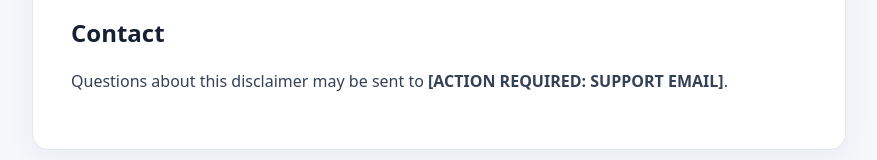
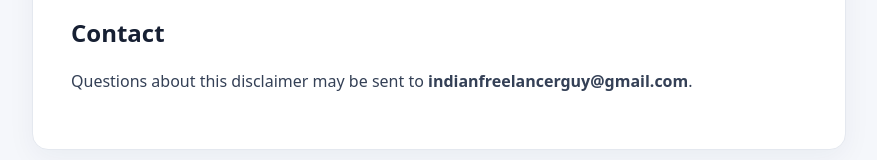
Before and after one commit to salmanalihere/ludo-offline-legal, a plain HTML site: page disclaimer.html in a window 1280 px wide. Shown: the part 1060-1220 px from the top of the page, without its empty margins (201-1078 px from the left). Drawn offline with Linux system fonts and the light colour scheme.

Commit message:
Update disclaimer.html with operator contact details

```diff
--- a/disclaimer.html
+++ b/disclaimer.html
@@ -21,5 +21,5 @@
 <h2>No affiliation</h2>
 <p>Ludo Offline is an independently operated game and is not affiliated with, sponsored by, or endorsed by Google or any app-store provider. Any third-party trademarks belong to their respective owners.</p>
 <h2>Contact</h2>
-<p>Questions about this disclaimer may be sent to <strong>[ACTION REQUIRED: SUPPORT EMAIL]</strong>.</p>
+<p>Questions about this disclaimer may be sent to <strong>indianfreelancerguy@gmail.com</strong>.</p>
 </article></main><footer>© 2026 Ludo Offline</footer></body></html>
```
